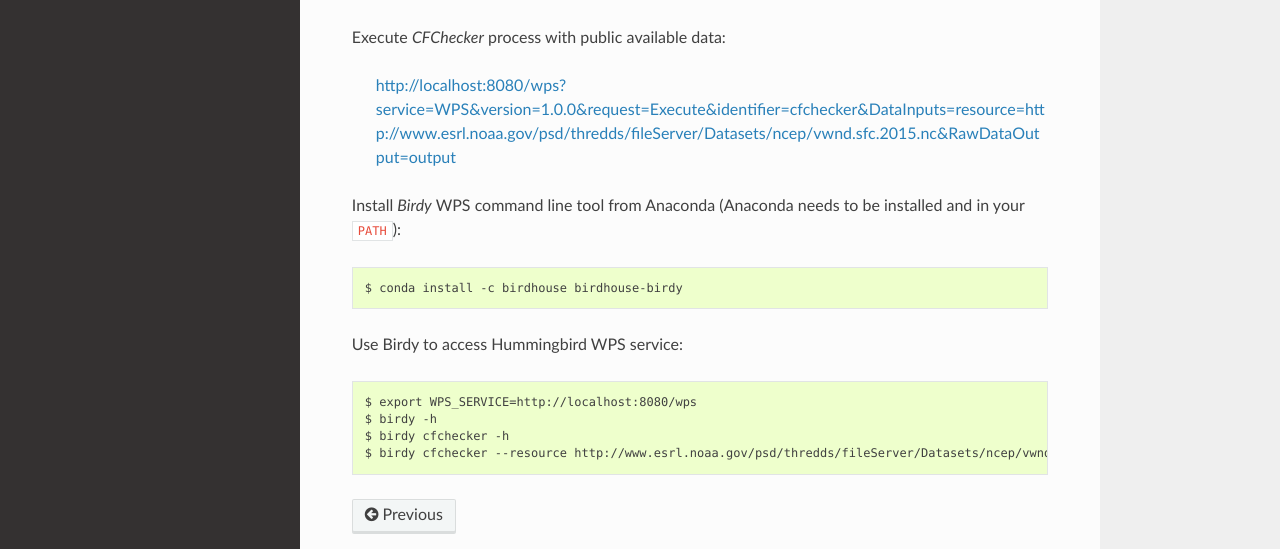
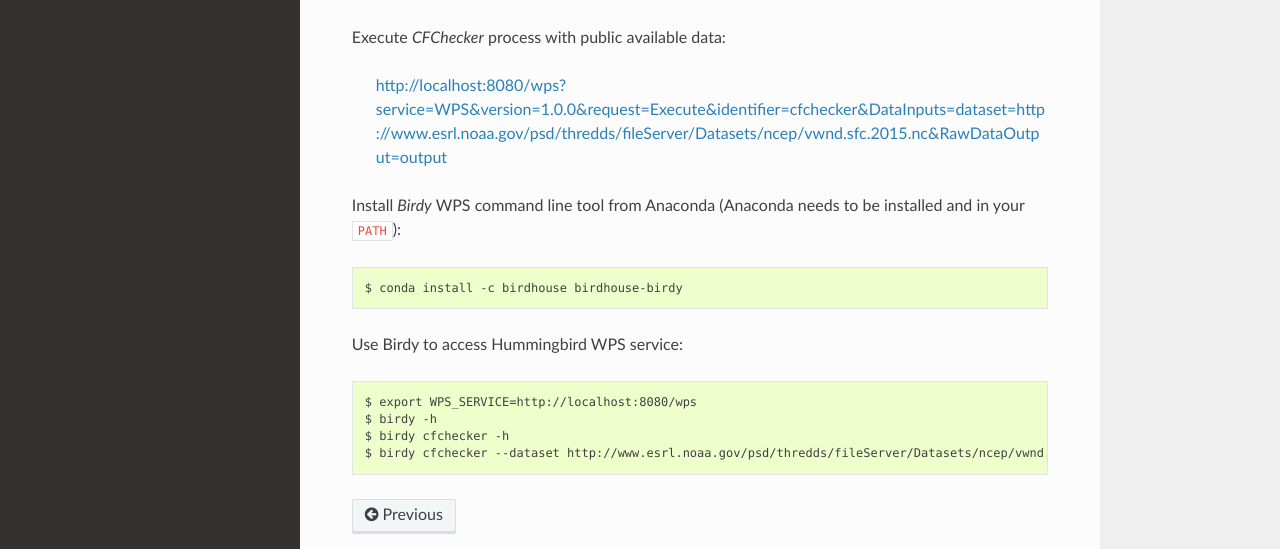
Before and after one commit to bird-house/hummingbird, a Sphinx documentation site: the page built from docs/source/examples.rst, in a window 1280 px wide and 1249 px high. Shown: the part 585-1134 px from the top of the window. Built offline with Sphinx 7.4.7 and the Read the Docs theme 2.0.0, drawn with Linux system fonts in a browser that asks for light colours.

Commit message:
updated example

```diff
--- a/docs/source/examples.rst
+++ b/docs/source/examples.rst
@@ -21,7 +21,7 @@ Run DescribeProcess WPS request for *CFChecker*:
 
 Execute *CFChecker* process with public available data:
 
-  http://localhost:8080/wps?service=WPS&version=1.0.0&request=Execute&identifier=cfchecker&DataInputs=resource=http://www.esrl.noaa.gov/psd/thredds/fileServer/Datasets/ncep/vwnd.sfc.2015.nc&RawDataOutput=output
+  http://localhost:8080/wps?service=WPS&version=1.0.0&request=Execute&identifier=cfchecker&DataInputs=dataset=http://www.esrl.noaa.gov/psd/thredds/fileServer/Datasets/ncep/vwnd.sfc.2015.nc&RawDataOutput=output
 
 Install *Birdy* WPS command line tool from Anaconda (Anaconda needs to be installed and in your ``PATH``)::
 
@@ -32,4 +32,4 @@ Use Birdy to access Hummingbird WPS service::
   $ export WPS_SERVICE=http://localhost:8080/wps
   $ birdy -h
   $ birdy cfchecker -h
-  $ birdy cfchecker --resource http://www.esrl.noaa.gov/psd/thredds/fileServer/Datasets/ncep/vwnd.sfc.2015.nc
+  $ birdy cfchecker --dataset http://www.esrl.noaa.gov/psd/thredds/fileServer/Datasets/ncep/vwnd.sfc.2015.nc
```
